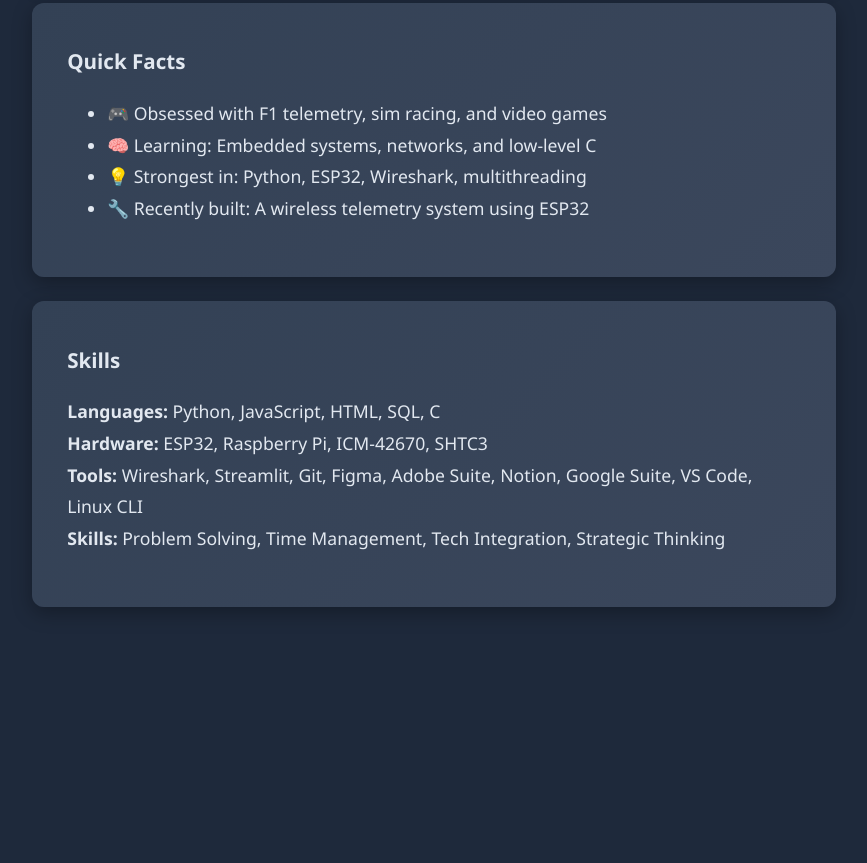
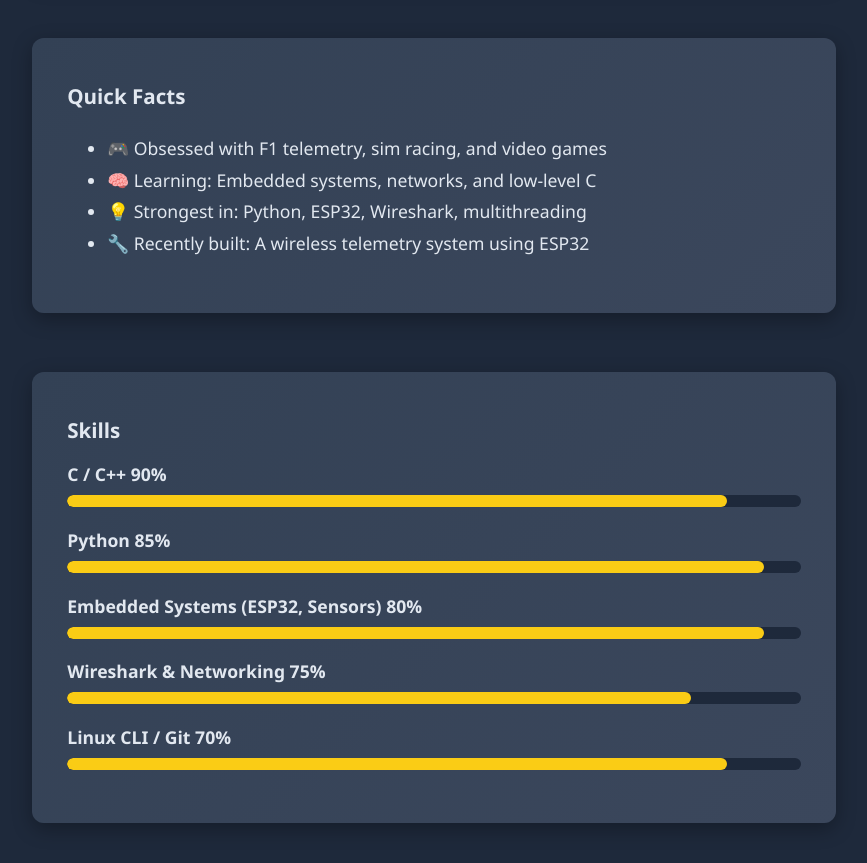
Before and after one commit to devdaclutch/Portfolio, a plain HTML site: page index.html in a window 1280 px wide. Shown: the part 595-1458 px from the top of the page, without its empty margins (372-1239 px from the left). Before the commit the page ends 1274 px from the top, so only its background shows below. Drawn offline with Linux system fonts and the light colour scheme.

Commit message:
updating skills ui

```diff
--- a/assets/enhanced.css
+++ b/assets/enhanced.css
@@ -79,7 +79,7 @@ body {
   background-color: #334155;
   box-shadow: 0 6px 20px rgba(0,0,0,0.3);
   transition: transform 0.3s ease, box-shadow 0.3s ease;
-    margin-bottom: 0.5em;
+  margin-bottom: 0.75em;
 }
 
 .card:hover {
@@ -145,7 +145,7 @@ body {
   line-height: 1.8;
   padding: 2em;
   color: #e2e8f0;
-    margin-bottom: 0em;
+  margin-bottom: 2em;
 }
 
 .card.about::before {
@@ -153,33 +153,31 @@ body {
   display: none;
 }
 
-  .contact-form input,
-  .contact-form textarea,
-  .contact-form button {
-    width: 100%;
-    padding: 0.9em 1em;
-    border: none;
-    border-radius: 8px;
-    background-color: #1e293b;
-    color: #f1f5f9;
-    font-size: 1em;
-    box-sizing: border-box;
+/* Skill bars */
+.skill-bar {
+  margin: 0.5em 0 1em;
 }
 
-  .contact-form label {
+.skill-label {
   font-weight: 600;
-    margin-top: 1em;
+  margin-bottom: 0.25em;
 }
 
-  .contact-form button {
-    background-color: #38bdf8;
-    color: #1e293b;
-    font-weight: bold;
-    margin-top: 1.25em;
-    transition: background-color 0.2s ease, transform 0.2s ease;
+.skill-bar-bg {
+  background: #1e293b;
+  border-radius: 10px;
+  overflow: hidden;
+  height: 12px;
 }
 
-  .contact-form button:hover {
-    background-color: #0ea5e9;
-    transform: translateY(-1px);
+.skill-bar-fill {
+  height: 100%;
+  background: #facc15;
+  width: 0;
+  border-radius: 10px;
+  transition: width 1s ease-in-out;
 }
+
+.skill-bar-fill.loaded {
+  width: var(--skill-level);
+}
--- a/index.html
+++ b/index.html
@@ -64,13 +64,41 @@
 
   <div class="card about">
     <h3>Skills</h3>
-    <p>
-      <strong>Languages:</strong> Python, JavaScript, HTML, SQL, C<br>
-      <strong>Hardware:</strong> ESP32, Raspberry Pi, ICM-42670, SHTC3<br>
-      <strong>Tools:</strong> Wireshark, Streamlit, Git, Figma, Adobe Suite, Notion, Google Suite, VS Code, Linux CLI<br>
-      <strong>Skills:</strong> Problem Solving, Time Management, Tech Integration, Strategic Thinking
-    </p>
+
+    <div class="skill-bar">
+      <div class="skill-label">C / C++ <span>90%</span></div>
+      <div class="skill-bar-bg"><div class="skill-bar-fill" style="--skill-level: 90%;"></div></div>
+    </div>
+
+    <div class="skill-bar">
+      <div class="skill-label">Python <span>85%</span></div>
+      <div class="skill-bar-bg"><div class="skill-bar-fill" style="--skill-level: 95%;"></div></div>
+    </div>
+
+    <div class="skill-bar">
+      <div class="skill-label">Embedded Systems (ESP32, Sensors) <span>80%</span></div>
+      <div class="skill-bar-bg"><div class="skill-bar-fill" style="--skill-level: 95%;"></div></div>
+    </div>
+
+    <div class="skill-bar">
+      <div class="skill-label">Wireshark & Networking <span>75%</span></div>
+      <div class="skill-bar-bg"><div class="skill-bar-fill" style="--skill-level: 85%;"></div></div>
+    </div>
+
+    <div class="skill-bar">
+      <div class="skill-label">Linux CLI / Git <span>70%</span></div>
+      <div class="skill-bar-bg"><div class="skill-bar-fill" style="--skill-level: 90%;"></div></div>
+    </div>
   </div>
+
+  <script>
+    // Add this to trigger the animation when the page loads
+    window.addEventListener('DOMContentLoaded', () => {
+      document.querySelectorAll('.skill-bar-fill').forEach(el => {
+        el.classList.add('loaded');
+      });
+    });
+  </script>
 
 
 </main>
```
Lines whose indentation alone changed are shown as unchanged.
